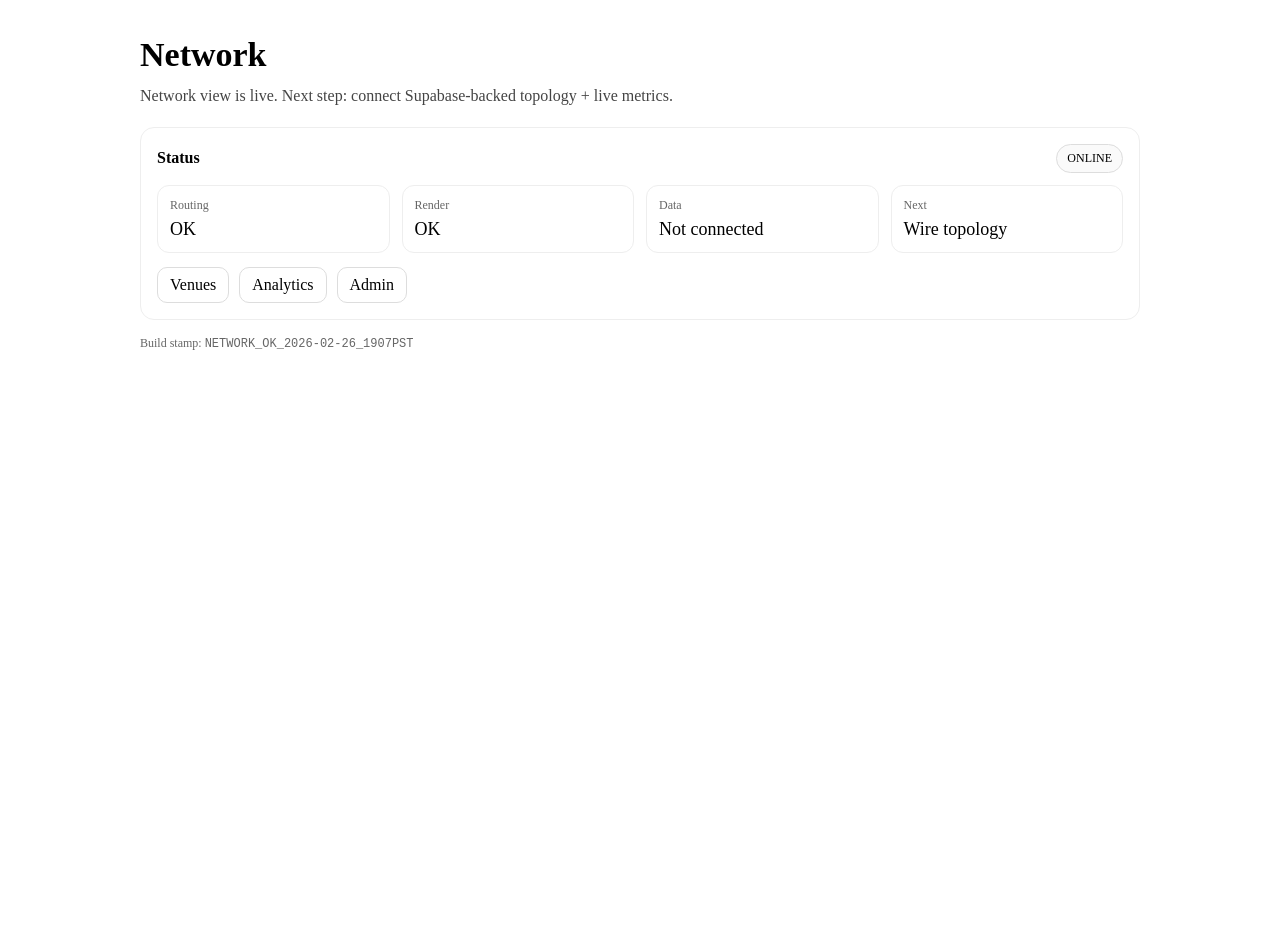
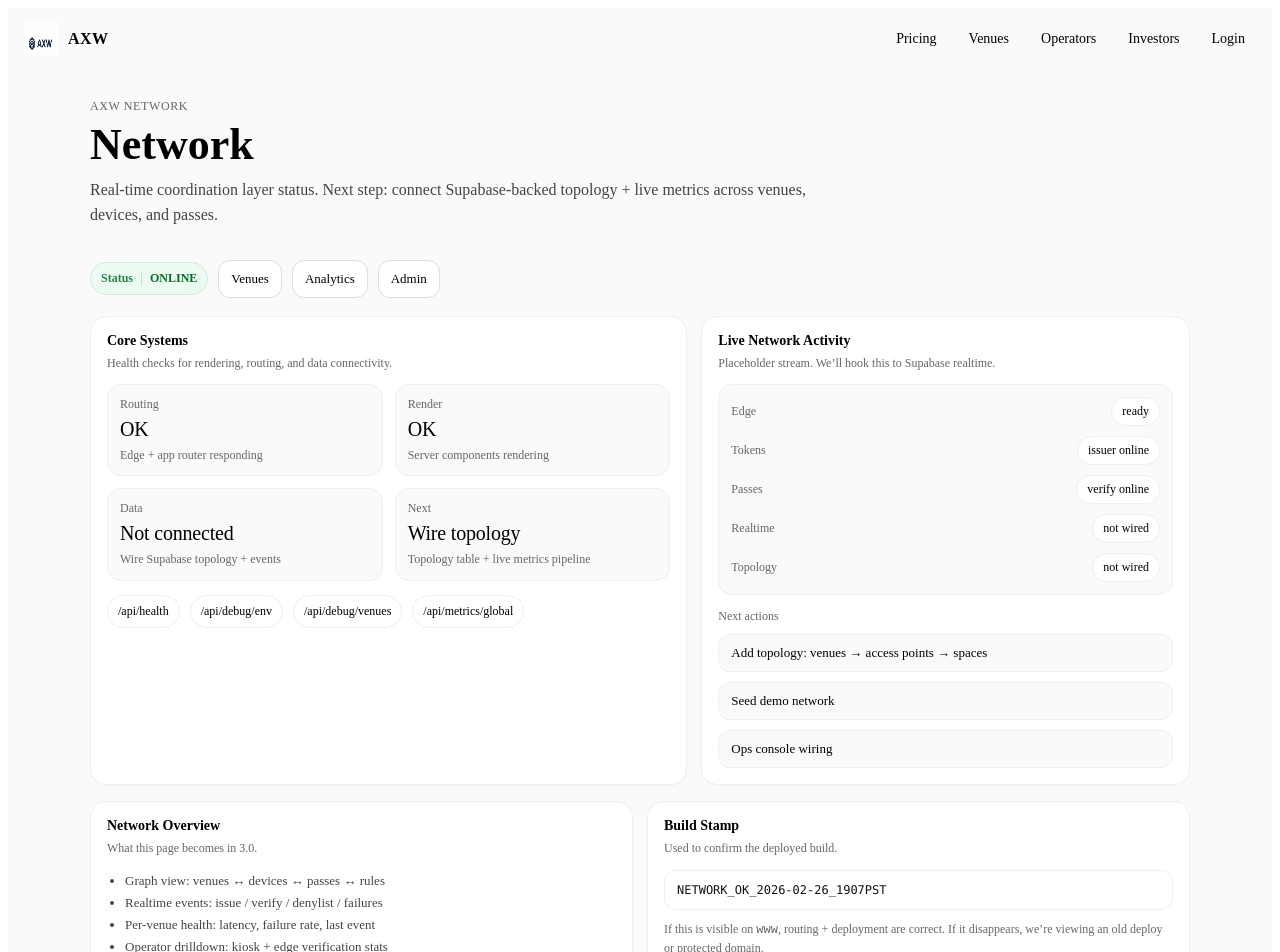
Before and after one commit to M4G3LL4N0/access-layer, a Next.js app: page /network in a window 1280 px wide. Shown: the top 952 px of the page. Before the commit the page ends 808 px from the top, so only its background shows below. Built offline with nearby package versions, Linux system fonts and the light colour scheme.

Commit message:
ui: restyle network page to match site

```diff
--- a/src/app/network/page.tsx
+++ b/src/app/network/page.tsx
@@ -1,101 +1,269 @@
-export const dynamic = "force-dynamic";
-export const revalidate = 0;
+export const dynamic = "force-static";
+
+import SiteHeader from "@/components/SiteHeader";
 
 const BUILD_STAMP = "NETWORK_OK_2026-02-26_1907PST";
 
 export default function NetworkPage() {
   return (
-    <main style={{ maxWidth: 1000, margin: "0 auto", padding: "28px 16px" }}>
-      <h1 style={{ fontSize: 34, margin: 0 }}>Network</h1>
+    <main style={{ minHeight: "100vh", background: "#fafafa" }}>
+      <SiteHeader />
 
-      <p style={{ marginTop: 10, color: "#444", lineHeight: 1.55 }}>
-        Network view is live. Next step: connect Supabase-backed topology + live metrics.
-      </p>
-
-      <div
-        style={{
-          marginTop: 18,
-          border: "1px solid #eee",
-          borderRadius: 14,
-          padding: 16,
-          background: "white",
-        }}
-      >
+      <div style={{ maxWidth: 1100, margin: "0 auto", padding: "28px 16px 54px" }}>
         <div
           style={{
             display: "flex",
-            alignItems: "center",
+            alignItems: "flex-end",
             justifyContent: "space-between",
-            gap: 12,
+            gap: 16,
             flexWrap: "wrap",
           }}
         >
-          <h2 style={{ margin: 0, fontSize: 16 }}>Status</h2>
-          <span
+          <div>
+            <div style={{ fontSize: 12, letterSpacing: 0.6, color: "#666", textTransform: "uppercase" }}>AXW Network</div>
+            <h1 style={{ fontSize: 44, margin: "8px 0 0", lineHeight: 1.05 }}>Network</h1>
+            <p style={{ marginTop: 10, color: "#444", lineHeight: 1.55, maxWidth: 760 }}>
+              Real-time coordination layer status. Next step: connect Supabase-backed topology + live metrics across venues,
+              devices, and passes.
+            </p>
+          </div>
+
+          <div style={{ display: "flex", alignItems: "center", gap: 10, flexWrap: "wrap" }}>
+            <Pill label="Status" value="ONLINE" tone="ok" />
+            <a href="/venues" style={btn}>
+              Venues
+            </a>
+            <a href="/analytics" style={btn}>
+              Analytics
+            </a>
+            <a href="/admin" style={btn}>
+              Admin
+            </a>
+          </div>
+        </div>
+
+        <div style={{ marginTop: 18, display: "grid", gridTemplateColumns: "1.1fr 0.9fr", gap: 14 }}>
+          <Panel title="Core Systems" subtitle="Health checks for rendering, routing, and data connectivity.">
+            <div style={{ display: "grid", gridTemplateColumns: "repeat(auto-fit, minmax(220px, 1fr))", gap: 12 }}>
+              <Metric title="Routing" value="OK" hint="Edge + app router responding" />
+              <Metric title="Render" value="OK" hint="Server components rendering" />
+              <Metric title="Data" value="Not connected" hint="Wire Supabase topology + events" />
+              <Metric title="Next" value="Wire topology" hint="Topology table + live metrics pipeline" />
+            </div>
+
+            <div style={{ marginTop: 14, display: "flex", gap: 10, flexWrap: "wrap" }}>
+              <a href="/api/health" style={chip}>
+                /api/health
+              </a>
+              <a href="/api/debug/env" style={chip}>
+                /api/debug/env
+              </a>
+              <a href="/api/debug/venues" style={chip}>
+                /api/debug/venues
+              </a>
+              <a href="/api/metrics/global" style={chip}>
+                /api/metrics/global
+              </a>
+            </div>
+          </Panel>
+
+          <Panel title="Live Network Activity" subtitle="Placeholder stream. We’ll hook this to Supabase realtime.">
+            <div style={activityBox}>
+              <ActivityRow k="Edge" v="ready" />
+              <ActivityRow k="Tokens" v="issuer online" />
+              <ActivityRow k="Passes" v="verify online" />
+              <ActivityRow k="Realtime" v="not wired" />
+              <ActivityRow k="Topology" v="not wired" />
+            </div>
+
+            <div style={{ marginTop: 14 }}>
+              <div style={{ fontSize: 12, color: "#666" }}>Next actions</div>
+              <div style={{ marginTop: 10, display: "grid", gap: 10 }}>
+                <a href="/venues" style={cta}>
+                  Add topology: venues → access points → spaces
+                </a>
+                <a href="/admin/seed" style={cta}>
+                  Seed demo network
+                </a>
+                <a href="/ops" style={cta}>
+                  Ops console wiring
+                </a>
+              </div>
+            </div>
+          </Panel>
+        </div>
+
+        <div style={{ marginTop: 16, display: "grid", gridTemplateColumns: "1fr 1fr", gap: 14 }}>
+          <Panel title="Network Overview" subtitle="What this page becomes in 3.0.">
+            <ul style={ul}>
+              <li style={li}>Graph view: venues ↔ devices ↔ passes ↔ rules</li>
+              <li style={li}>Realtime events: issue / verify / denylist / failures</li>
+              <li style={li}>Per-venue health: latency, failure rate, last event</li>
+              <li style={li}>Operator drilldown: kiosk + edge verification stats</li>
+            </ul>
+          </Panel>
+
+          <Panel title="Build Stamp" subtitle="Used to confirm the deployed build.">
+            <div
+              style={{
+                marginTop: 10,
+                fontSize: 12,
+                color: "#111",
+                background: "white",
+                border: "1px solid #eee",
+                borderRadius: 12,
+                padding: 12,
+                fontFamily:
+                  "ui-monospace, SFMono-Regular, Menlo, Monaco, Consolas, 'Liberation Mono', 'Courier New', monospace",
+                overflowX: "auto",
+              }}
+            >
+              {BUILD_STAMP}
+            </div>
+
+            <div style={{ marginTop: 10, fontSize: 12, color: "#666", lineHeight: 1.5 }}>
+              If this is visible on <code>www</code>, routing + deployment are correct. If it disappears, we’re viewing an old
+              deploy or protected domain.
+            </div>
+          </Panel>
+        </div>
+
+        <div style={{ marginTop: 18, fontSize: 12, color: "#666" }}>
+          Build stamp:{" "}
+          <code
             style={{
-              fontSize: 12,
-              padding: "6px 10px",
-              borderRadius: 999,
-              border: "1px solid #ddd",
-              background: "#fafafa",
+              fontFamily:
+                "ui-monospace, SFMono-Regular, Menlo, Monaco, Consolas, 'Liberation Mono', 'Courier New', monospace",
             }}
           >
-            ONLINE
-          </span>
-        </div>
-
-        <div
-          style={{
-            marginTop: 12,
-            display: "grid",
-            gridTemplateColumns: "repeat(auto-fit, minmax(220px, 1fr))",
-            gap: 12,
-          }}
-        >
-          <Card title="Routing" value="OK" />
-          <Card title="Render" value="OK" />
-          <Card title="Data" value="Not connected" />
-          <Card title="Next" value="Wire topology" />
-        </div>
-
-        <div style={{ marginTop: 14, display: "flex", gap: 10, flexWrap: "wrap" }}>
-          <A href="/venues">Venues</A>
-          <A href="/analytics">Analytics</A>
-          <A href="/admin">Admin</A>
+            {BUILD_STAMP}
+          </code>
         </div>
       </div>
-
-      <p style={{ marginTop: 16, fontSize: 12, color: "#666" }}>
-        Build stamp: <code>{BUILD_STAMP}</code>
-      </p>
     </main>
   );
 }
 
-function Card({ title, value }: { title: string; value: string }) {
+function Panel({ title, subtitle, children }: { title: string; subtitle?: string; children: React.ReactNode }) {
   return (
-    <div style={{ border: "1px solid #eee", borderRadius: 12, padding: 12 }}>
+    <section
+      style={{
+        background: "white",
+        border: "1px solid #eee",
+        borderRadius: 16,
+        padding: 16,
+        boxShadow: "0 1px 0 rgba(0,0,0,0.02)",
+      }}
+    >
+      <div style={{ display: "flex", alignItems: "baseline", justifyContent: "space-between", gap: 12, flexWrap: "wrap" }}>
+        <div>
+          <div style={{ fontSize: 14, fontWeight: 650 }}>{title}</div>
+          {subtitle ? <div style={{ marginTop: 6, fontSize: 12, color: "#666", lineHeight: 1.45 }}>{subtitle}</div> : null}
+        </div>
+      </div>
+
+      <div style={{ marginTop: 12 }}>{children}</div>
+    </section>
+  );
+}
+
+function Metric({ title, value, hint }: { title: string; value: string; hint?: string }) {
+  return (
+    <div style={{ border: "1px solid #eee", borderRadius: 14, padding: 12, background: "#fafafa" }}>
       <div style={{ fontSize: 12, color: "#666" }}>{title}</div>
-      <div style={{ marginTop: 6, fontSize: 18 }}>{value}</div>
+      <div style={{ marginTop: 6, fontSize: 20, letterSpacing: -0.2 }}>{value}</div>
+      {hint ? <div style={{ marginTop: 6, fontSize: 12, color: "#666", lineHeight: 1.35 }}>{hint}</div> : null}
     </div>
   );
 }
 
-function A({ href, children }: { href: string; children: React.ReactNode }) {
+function Pill({ label, value, tone }: { label: string; value: string; tone: "ok" | "warn" | "bad" }) {
+  const border = tone === "ok" ? "#cfe9d8" : tone === "warn" ? "#fde7c2" : "#ffd0d0";
+  const bg = tone === "ok" ? "#ecfbf1" : tone === "warn" ? "#fff7ea" : "#fff1f1";
+  const text = tone === "ok" ? "#0a6a2a" : tone === "warn" ? "#8a5a00" : "#8a0000";
+
   return (
-    <a
-      href={href}
+    <div
       style={{
-        display: "inline-block",
-        padding: "8px 12px",
-        border: "1px solid #ddd",
-        borderRadius: 10,
-        textDecoration: "none",
-        color: "black",
-        background: "white",
+        display: "inline-flex",
+        alignItems: "center",
+        gap: 8,
+        padding: "8px 10px",
+        borderRadius: 999,
+        border: `1px solid ${border}`,
+        background: bg,
+        color: text,
+        fontSize: 12,
+        fontWeight: 600,
       }}
     >
-      {children}
-    </a>
+      <span style={{ opacity: 0.85 }}>{label}</span>
+      <span style={{ width: 1, height: 14, background: "rgba(0,0,0,0.12)" }} />
+      <span>{value}</span>
+    </div>
   );
 }
+
+function ActivityRow({ k, v }: { k: string; v: string }) {
+  return (
+    <div style={{ display: "flex", alignItems: "center", justifyContent: "space-between", gap: 10 }}>
+      <div style={{ fontSize: 12, color: "#666" }}>{k}</div>
+      <div
+        style={{
+          fontSize: 12,
+          padding: "6px 10px",
+          borderRadius: 999,
+          border: "1px solid #eee",
+          background: "white",
+        }}
+      >
+        {v}
+      </div>
+    </div>
+  );
+}
+
+const btn: React.CSSProperties = {
+  display: "inline-block",
+  padding: "10px 12px",
+  borderRadius: 12,
+  border: "1px solid #ddd",
+  background: "white",
+  color: "black",
+  textDecoration: "none",
+  fontSize: 13,
+};
+
+const chip: React.CSSProperties = {
+  display: "inline-block",
+  padding: "8px 10px",
+  borderRadius: 999,
+  border: "1px solid #eee",
+  background: "white",
+  color: "black",
+  textDecoration: "none",
+  fontSize: 12,
+};
+
+const cta: React.CSSProperties = {
+  display: "block",
+  padding: "10px 12px",
+  borderRadius: 12,
+  border: "1px solid #eee",
+  background: "#fafafa",
+  color: "black",
+  textDecoration: "none",
+  fontSize: 13,
+};
+
+const activityBox: React.CSSProperties = {
+  border: "1px solid #eee",
+  borderRadius: 14,
+  padding: 12,
+  background: "#fafafa",
+  display: "grid",
+  gap: 10,
+};
+
+const ul: React.CSSProperties = { margin: 0, paddingLeft: 18, color: "#444", lineHeight: 1.7 };
+const li: React.CSSProperties = { fontSize: 13 };
```
